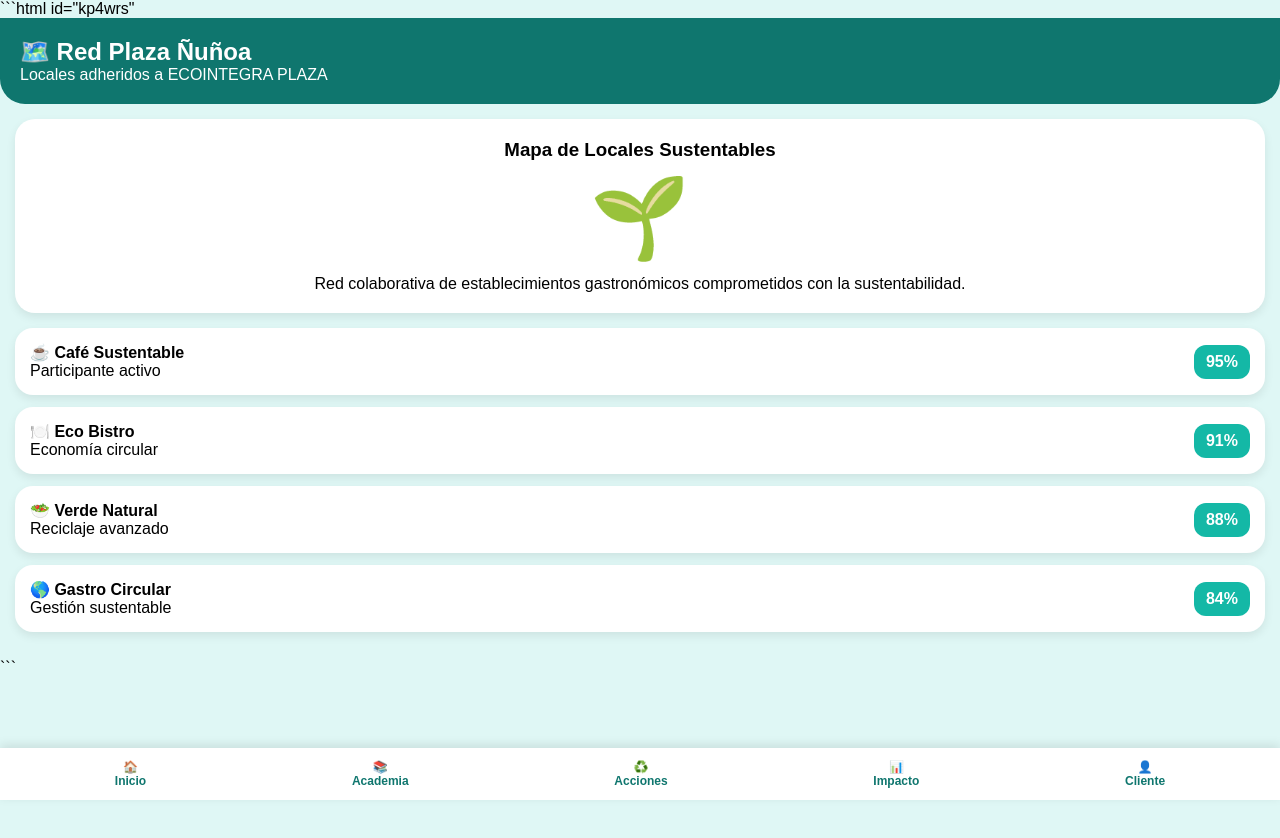
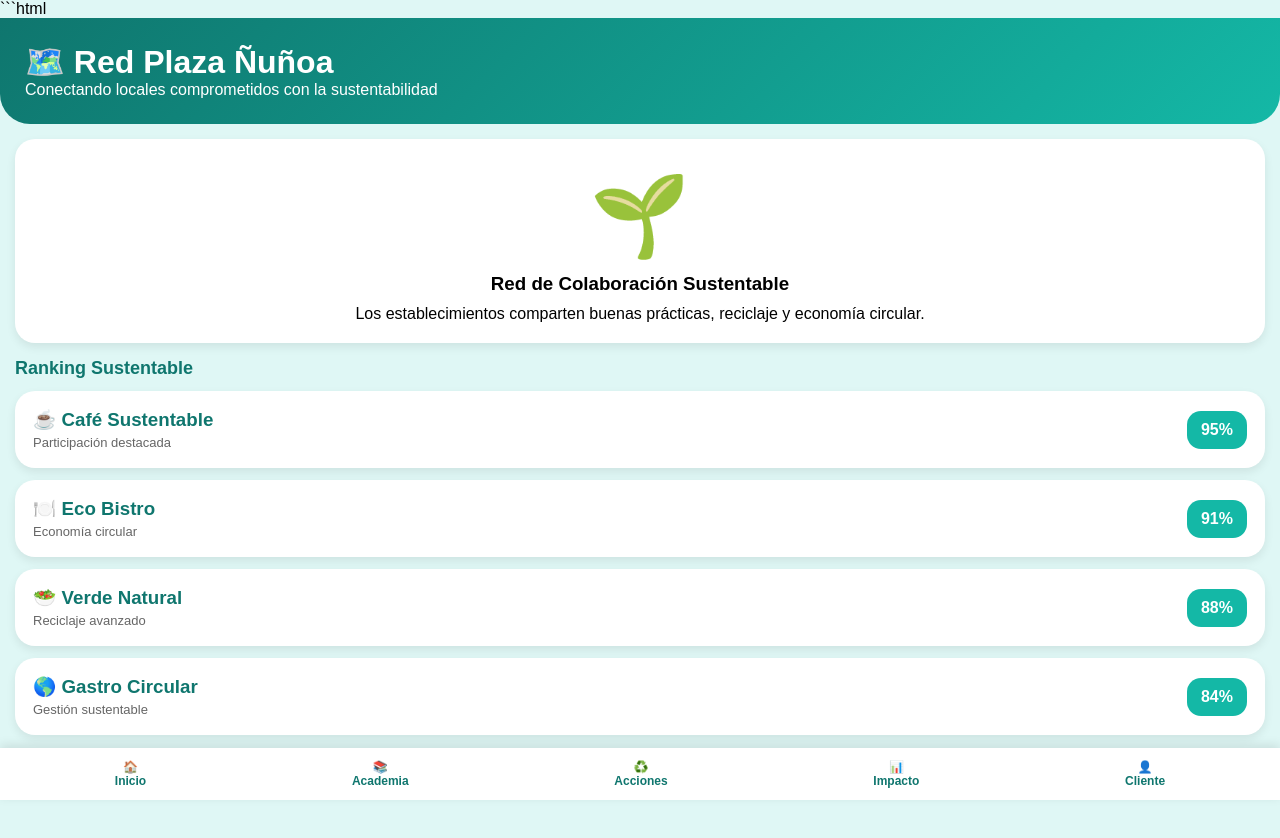
Before and after one commit to tfranciscah-coder/ecointegra-plaza, a plain HTML site: page red.html in a window 1280 px wide. Before the commit the page ends 800 px from the top, so only its background shows below. Drawn offline with Linux system fonts and the light colour scheme.

Commit message:
Update red.html

````diff
--- a/red.html
+++ b/red.html
@@ -1,4 +1,4 @@
-```html id="kp4wrs"
+```html
 <!DOCTYPE html>
 <html lang="es">
 <head>
@@ -21,10 +21,10 @@ padding-bottom:90px;
 }
 
 .header{
-background:#0f766e;
+background:linear-gradient(135deg,#0f766e,#14b8a6);
 color:white;
-padding:20px;
-border-radius:0 0 25px 25px;
+padding:25px;
+border-radius:0 0 30px 30px;
 }
 
 .container{
@@ -35,20 +35,20 @@ padding:15px;
 background:white;
 padding:20px;
 border-radius:20px;
+text-align:center;
 box-shadow:0 4px 10px rgba(0,0,0,.08);
-text-align:center;
 margin-bottom:15px;
 }
 
-.map{
+.map-icon{
 font-size:80px;
 margin:10px 0;
 }
 
 .local{
 background:white;
-padding:15px;
-border-radius:18px;
+padding:18px;
+border-radius:20px;
 margin-bottom:12px;
 box-shadow:0 4px 10px rgba(0,0,0,.08);
 display:flex;
@@ -56,12 +56,29 @@ justify-content:space-between;
 align-items:center;
 }
 
+.info h3{
+color:#0f766e;
+margin-bottom:4px;
+}
+
+.info p{
+font-size:13px;
+color:#666;
+}
+
 .score{
 background:#14b8a6;
 color:white;
-padding:8px 12px;
-border-radius:12px;
+padding:10px 14px;
+border-radius:14px;
 font-weight:bold;
+}
+
+.section-title{
+font-size:18px;
+font-weight:bold;
+color:#0f766e;
+margin-bottom:12px;
 }
 
 .bottom-nav{
@@ -90,66 +107,61 @@ text-align:center;
 <body>
 
 <div class="header">
-<h2>🗺️ Red Plaza Ñuñoa</h2>
-<p>Locales adheridos a ECOINTEGRA PLAZA</p>
+<h1>🗺️ Red Plaza Ñuñoa</h1>
+<p>Conectando locales comprometidos con la sustentabilidad</p>
 </div>
 
 <div class="container">
 
 <div class="map-card">
-<h3>Mapa de Locales Sustentables</h3>
 
-<div class="map">
+<div class="map-icon">
 🌱
 </div>
 
-<p>
-Red colaborativa de establecimientos gastronómicos comprometidos con la sustentabilidad.
+<h3>Red de Colaboración Sustentable</h3>
+
+<p style="margin-top:10px;">
+Los establecimientos comparten buenas prácticas,
+reciclaje y economía circular.
 </p>
+
+</div>
+
+<div class="section-title">
+Ranking Sustentable
 </div>
 
 <div class="local">
-<div>
-<b>☕ Café Sustentable</b><br>
-Participante activo
+<div class="info">
+<h3>☕ Café Sustentable</h3>
+<p>Participación destacada</p>
 </div>
-
-<div class="score">
-95%
-</div>
+<div class="score">95%</div>
 </div>
 
 <div class="local">
-<div>
-<b>🍽️ Eco Bistro</b><br>
-Economía circular
+<div class="info">
+<h3>🍽️ Eco Bistro</h3>
+<p>Economía circular</p>
 </div>
-
-<div class="score">
-91%
-</div>
+<div class="score">91%</div>
 </div>
 
 <div class="local">
-<div>
-<b>🥗 Verde Natural</b><br>
-Reciclaje avanzado
+<div class="info">
+<h3>🥗 Verde Natural</h3>
+<p>Reciclaje avanzado</p>
 </div>
-
-<div class="score">
-88%
-</div>
+<div class="score">88%</div>
 </div>
 
 <div class="local">
-<div>
-<b>🌎 Gastro Circular</b><br>
-Gestión sustentable
+<div class="info">
+<h3>🌎 Gastro Circular</h3>
+<p>Gestión sustentable</p>
 </div>
-
-<div class="score">
-84%
-</div>
+<div class="score">84%</div>
 </div>
 
 </div>
````
